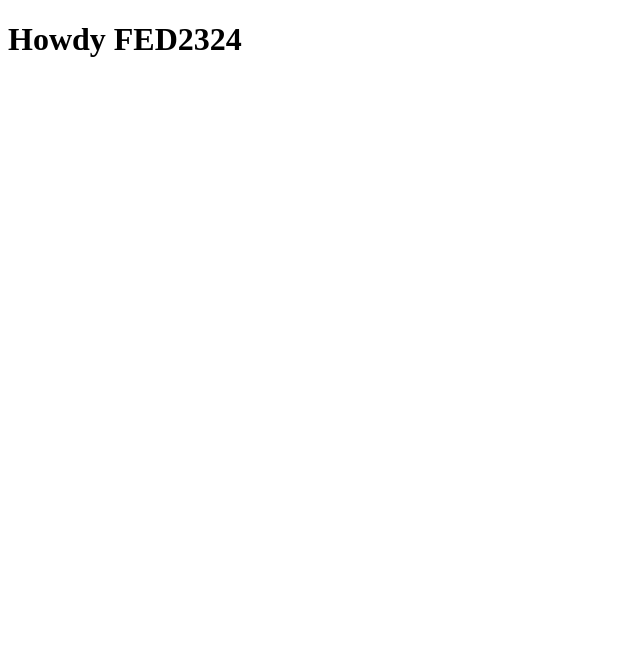
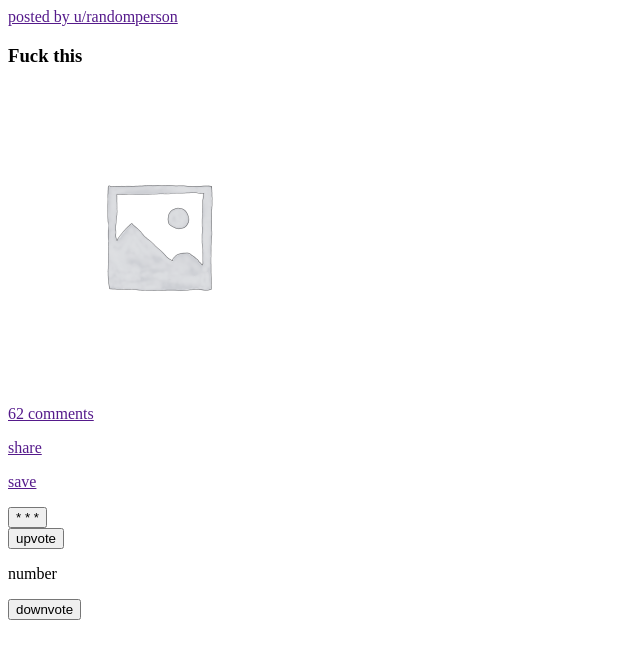
Before and after one commit to LeonvDeursen/FEDwebsite, a plain HTML site: page index.html in a window 1280 px wide. Shown: the whole page, without its empty margins (0-640 px from the left). Drawn offline with Linux system fonts and the light colour scheme.

Commit message:
Add files via upload

```diff
--- a/index.html
+++ b/index.html
@@ -13,7 +13,99 @@
 </head>
 
 <body>
-	<h1>Howdy FED2324</h1>
+		<!--The navigation bar and all the respective links to other pages-->
+		<!------------------------------------------------------------------>
+		<!------------------------------------------------------------------>
+	<nav>
+
+	</nav>
+
+
+		<!--The main content of the page. Here are all the posts that people can share with eachother and different options for sorting this page-->
+		<!----------------------------------------------------------------------------------------------------------------------------------------->
+		<!----------------------------------------------------------------------------------------------------------------------------------------->
+	<main>
+		<header>
+
+		</header>
+
+
+		<!--Here are all the posts that people can share with eachother-->
+		<!--------------------------------------------------------------->
+		<section>
+
+			<!--Beneath here is the html code for a singular post-->
+			<article class="post">
+
+				<!--The username of who shared the post-->
+				<a href="">
+					posted by u/randomperson
+				</a>
+
+				<!--The title of the post. Using a header so someone using a screenreader can easily jump from post to post-->
+				<h1>
+					Fuck this
+				</h1>
+
+				<!--The image, video, article or piece of text the person has shared-->
+				<img src="images/placeholder.png" alt="description of post">
+
+				<!--The different buttons and links that are underneath the post-->
+				<aside class="under_post">
+					<a href="" class="post_options">
+						<p>62 comments</p>
+					</a>
+
+					<a href="" class="post_options">
+						<p>share</p>
+					</a>
+
+					<a href="" class="post_options">
+						<p>save</p>
+					</a>
+
+					<button class="more_options">
+						* * *
+					</button>
+				</aside>
+
+				<!--The different buttons and links that are beside the post-->
+				<aside class="beside_post">
+					<button>
+						upvote
+					</button>
+
+					<p>
+						number
+					</p>
+
+					<button>
+						downvote
+					</button>
+				</aside>
+			</article>
+
+			<!--Beneath here is the html code for a singular post-->
+			<article class="post">
+
+			</article>
+
+			<!--Beneath here is the html code for a singular post-->
+			<article class="post">
+
+			</article>
+
+
+		</section>
+	</main>
+
+
+
+	<footer>
+
+	</footer>
+
+
 
 	<script defer src="scripts/script.js"></script>
 </body>
```
